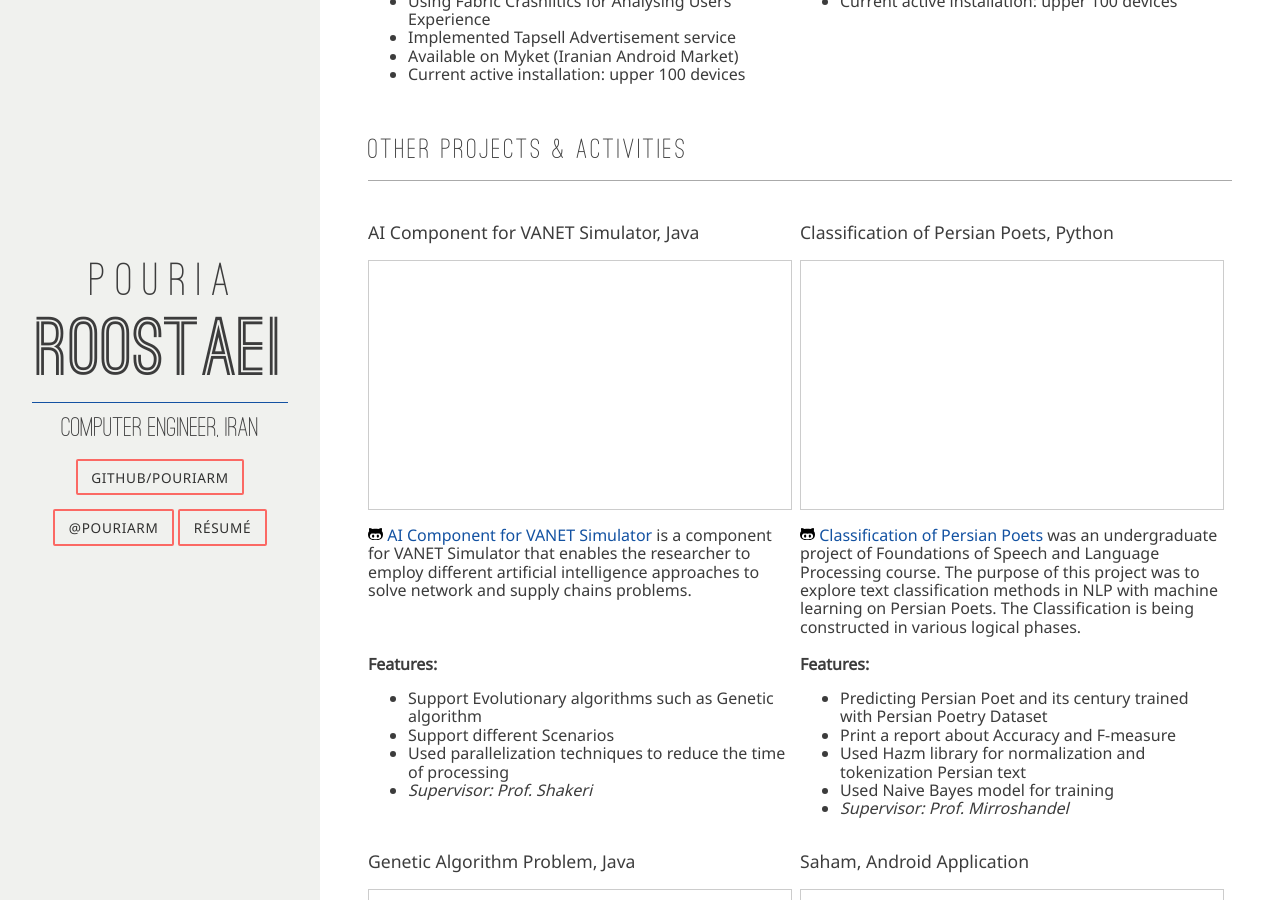
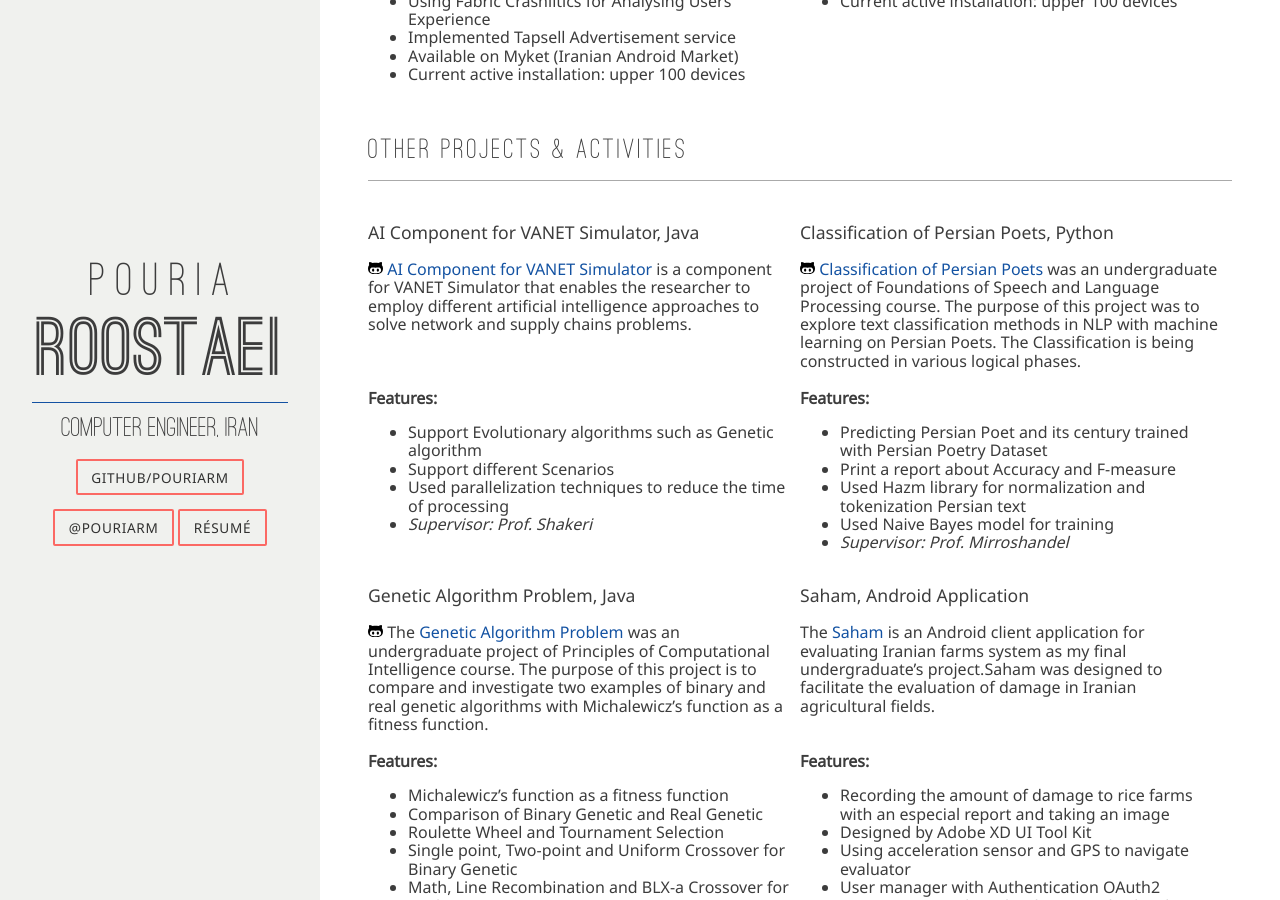
Before and after one commit to PouriaRm/PouriaRm.github.io, a Jekyll site: the page built from index.html, in a window 1280 px wide and 900 px high, scrolled down 2960 px. Built offline with Jekyll 4.4.1, drawn with Linux system fonts in a browser that asks for light colours; nearby versions of some CDN libraries.

Commit message:
Update Projects

```diff
--- a/index.html
+++ b/index.html
@@ -68,10 +68,6 @@ published: true
           <div class="project-item">
             <h3>{{ p.name }} {% if p.organization %}| {{ p.organization }}{% endif %}</h3>
 
-            <div class="img-container">
-              <a href="{{ p.link }}" target="_blank" title="{{ p.name }}"></a>
-            </div>
-
             <p>
               {% if p.github_repo %}
                 <a class="repo-link" href="https://github.com/{{ p.github_repo }}">
```
